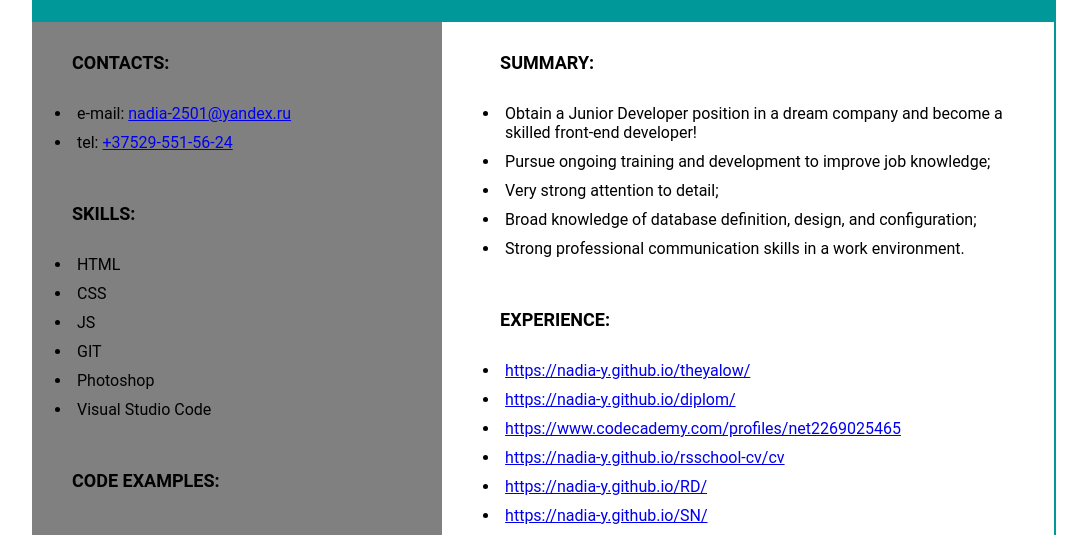
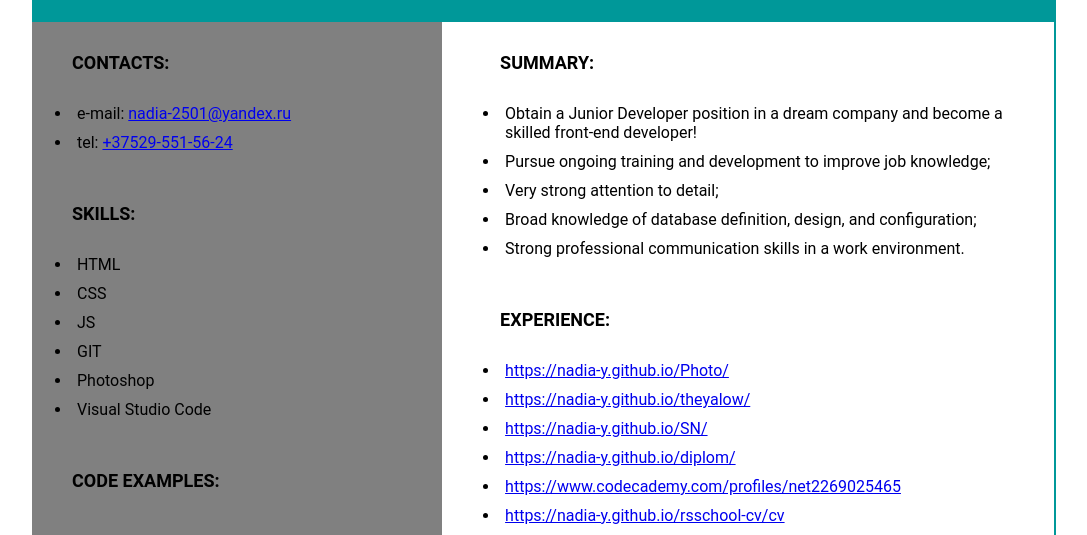
Before and after one commit to Nadia-y/resume, a plain HTML site: page index.html in a window 1280 px wide. Shown: the part 212-747 px from the top of the page, without its empty margins (96-1183 px from the left). Drawn offline with Linux system fonts and the light colour scheme.

Commit message:
add project

```diff
--- a/index.html
+++ b/index.html
@@ -107,7 +107,13 @@
             </h3>
             <ul class="contacts">
                 <li>
+                    <a href="https://nadia-y.github.io/Photo/" target="_blank"> https://nadia-y.github.io/Photo/</a>
+                </li>
+                <li>
                     <a href="https://nadia-y.github.io/theyalow/" target="_blank"> https://nadia-y.github.io/theyalow/ </a>
+                </li>
+                <li>
+                    <a href="https://nadia-y.github.io/SN/" target="_blank">  https://nadia-y.github.io/SN/ </a>
                 </li>
                 <li>
                     <a href="https://nadia-y.github.io/diplom/" target="_blank"> https://nadia-y.github.io/diplom/ </a>
@@ -121,9 +127,7 @@
                 <li>
                     <a href="https://nadia-y.github.io/RD/" target="_blank"> https://nadia-y.github.io/RD/ </a>
                 </li>
-                <li>
-                    <a href="https://nadia-y.github.io/SN/" target="_blank">  https://nadia-y.github.io/SN/ </a>
-                </li>
+
             </ul>
         </div>
         <div>
```
